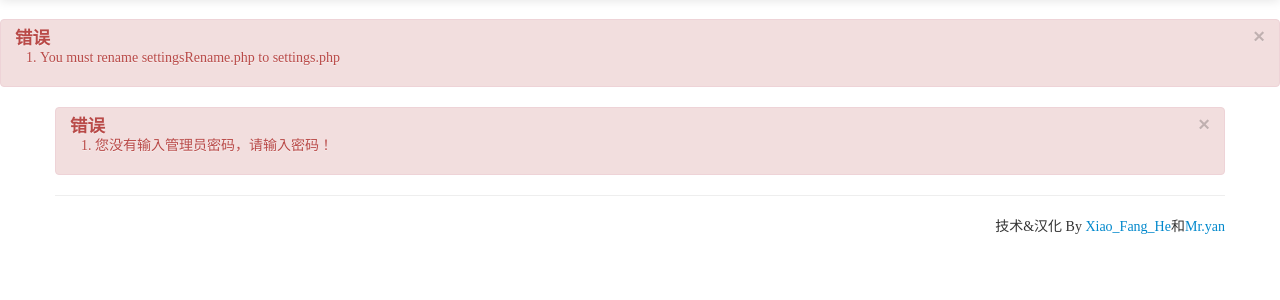
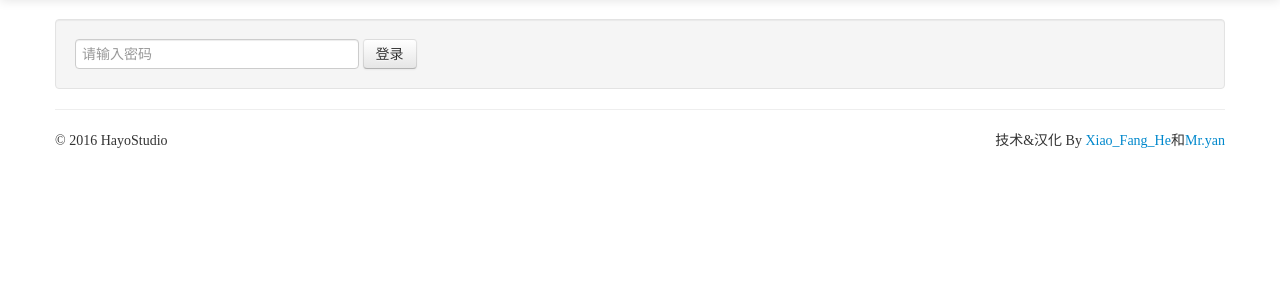
Before and after one commit to BanManagementPlus/BanManagementWebPlus, a PHP site: page /index.php?action=admin in a window 1280 px wide. Shown: the part 41-341 px from the top of the page. Run offline with PHP 8.4, Linux system fonts and the light colour scheme; data that the repository does not hold is empty; some libraries are stand-ins or nearby versions.

Commit message:
rename settings.php and fix the vulnerabilities.

```diff
--- a/index.php
+++ b/index.php
@@ -609,7 +609,7 @@ $actions = array(
 if(file_exists('settings.php'))
 	include('settings.php');
 else
-	errors('You must rename settingsRename.php to settings.php');
+	errors('您必须将settingsRename.php重命名为settings.php');
 
 // IE8 frame busting, well thats the only good thing it has :P (Now supported by Firefox woot)
 if((isset($settings['iframe_protection']) && $settings['iframe_protection']) || !isset($settings['iframe_protection']))
--- a/settingsRename.php
+++ b/settings.php
@@ -3,6 +3,6 @@ $settings['utf8'] = true;							#请与服务器插件配置一致
 $settings['latest_bans'] = true;					#请与服务器插件配置一致
 $settings['latest_mutes'] = true;					#请与服务器插件配置一致
 $settings['servers'] = '';							#无需更改
-$settings['password'] = '';							#在这里设置你的管理员密码
+$settings['password'] = '123456';							#在这里设置你的管理员密码
 $settings['footer'] = '© 2016 HayoStudio';			#版权修改
 ?>
```
